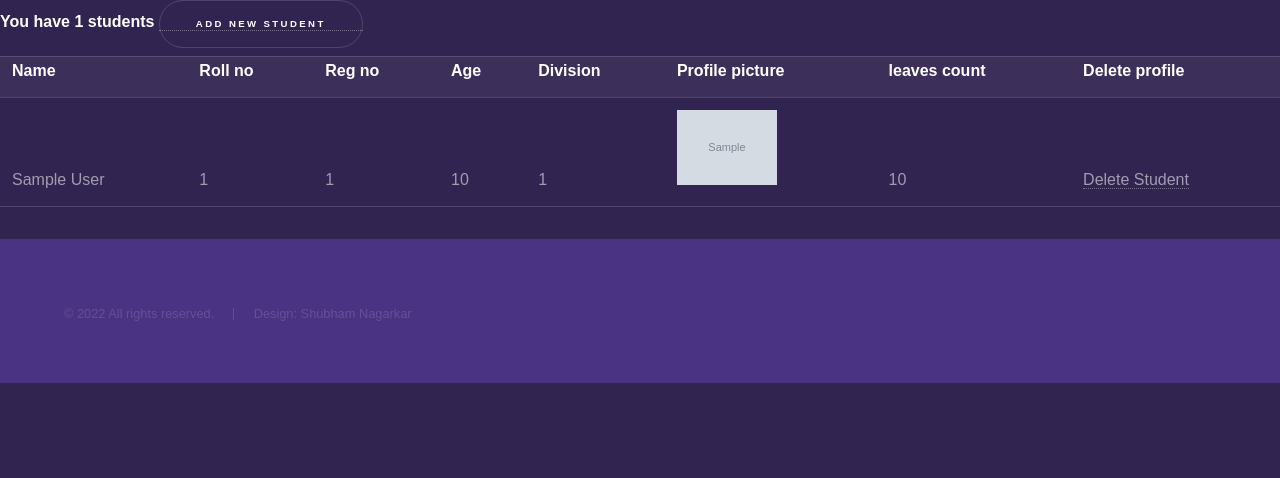
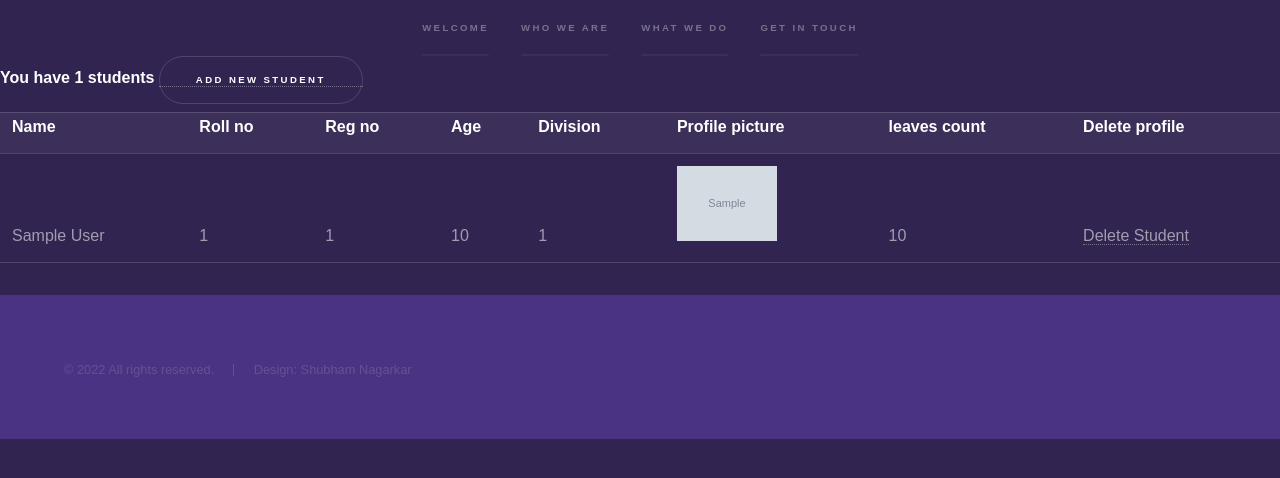
Before and after one commit to himanshuvb/django-project, a Django app: page /home/student/ in a window 1280 px wide. Shown: the top 478 px of the page. Run offline with Django 3.2, Linux system fonts and the light colour scheme; a user stored in the database is signed in; tables that the repository leaves empty hold one stand-in row (values such as "Sample post"); grey boxes marked "Sample" are stand-in pictures.

Commit message:
logout in side bar
added logout in sidebar and added side bar in  student details remain in other

```diff
--- a/SMS/StudentMS/urls.py
+++ b/SMS/StudentMS/urls.py
@@ -9,5 +9,6 @@ urlpatterns = [
     path('leaves/',views.ap_leaves,name="ap_leaves"),
     path('leaves/list/', views.leaves_details, name="leaves_details"),
     path('leaves/<int:leaves_regno>/manage/', views.manage_leaves, name="manage_leaves"),
+    path('student/logoutsms', views.logoutsms, name="logoutsms"),
 
 ]
--- a/SMS/StudentMS/views.py
+++ b/SMS/StudentMS/views.py
@@ -4,6 +4,7 @@ from matplotlib.pyplot import get
 from .models import Git, Leaves, Student
 from django.contrib.auth.decorators import login_required
 from django.core.files import File
+from django.contrib.auth import logout
 
 
 # Create your views here.
@@ -91,3 +92,7 @@ def manage_leaves(request, leaves_regno):
     stu.save()
     leaves.delete()
     return redirect('leaves_details')
+@login_required
+def logoutsms(request):
+     logout(request)
+     return redirect('login_user')
--- a/SMS/templates/SMS/index.html
+++ b/SMS/templates/SMS/index.html
@@ -21,6 +21,7 @@
 							<li><a href="#one">Who we are</a></li>
 							<li><a href="#two">What we do</a></li>
 							<li><a href="#three">Get in touch</a></li>
+							<li><a href ="{% url 'logoutsms' %}">logoutsms</a></li>
 						</ul>
 					</nav>
 				</div>
@@ -33,7 +34,7 @@
 					<section id="intro" class="wrapper style1 fullscreen fade-up">
 						<div class="inner">
 							<h1>Student Management System</h1>
-							<p>This is a student management system for Imperial College, made for the convinience
+							<p>This is a student management system , made for the convinience
 								 of studens' attendance and leaves.</p>
 							<ul class="actions">
 								<li><a href="#one" class="button scrolly">Go to SMS</a></li>
--- a/SMS/templates/SMS/student_details.html
+++ b/SMS/templates/SMS/student_details.html
@@ -11,6 +11,20 @@
 		<noscript><link rel="stylesheet" href="{% static 'CSS/noscript.css' %}" ></noscript>
 	</head>
 	<body class="is-preload">
+        <section id="sidebar">
+            <div class="inner">
+                <nav>
+                    <ul>
+                        <li><a href="#intro">Welcome</a></li>
+                        <li><a href="#one">Who we are</a></li>
+                        <li><a href="#two">What we do</a></li>
+                        <li><a href="#three">Get in touch</a></li>
+                    </ul>
+                </nav>
+            </div>
+        </section>
+
+        <div id="wrapper">
 
         <h4>You have {{ all_students|length }} students <a href="{% url 'add_student' %}"><button>Add New Student</button></a></h4>
 
@@ -44,6 +58,7 @@
             </tr>
             {% endfor %}
         </table>
+    </div>
 
 
 
```
